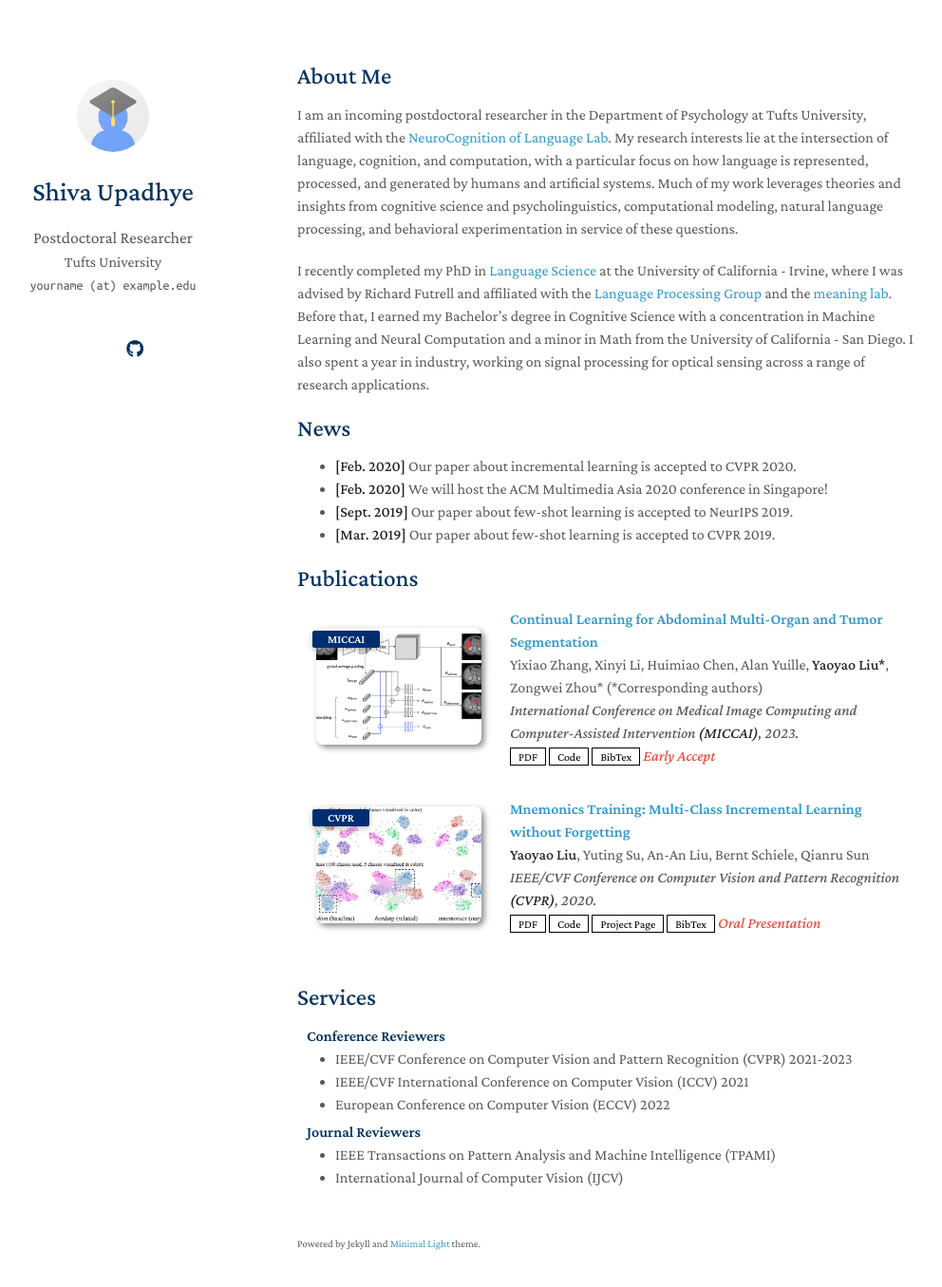
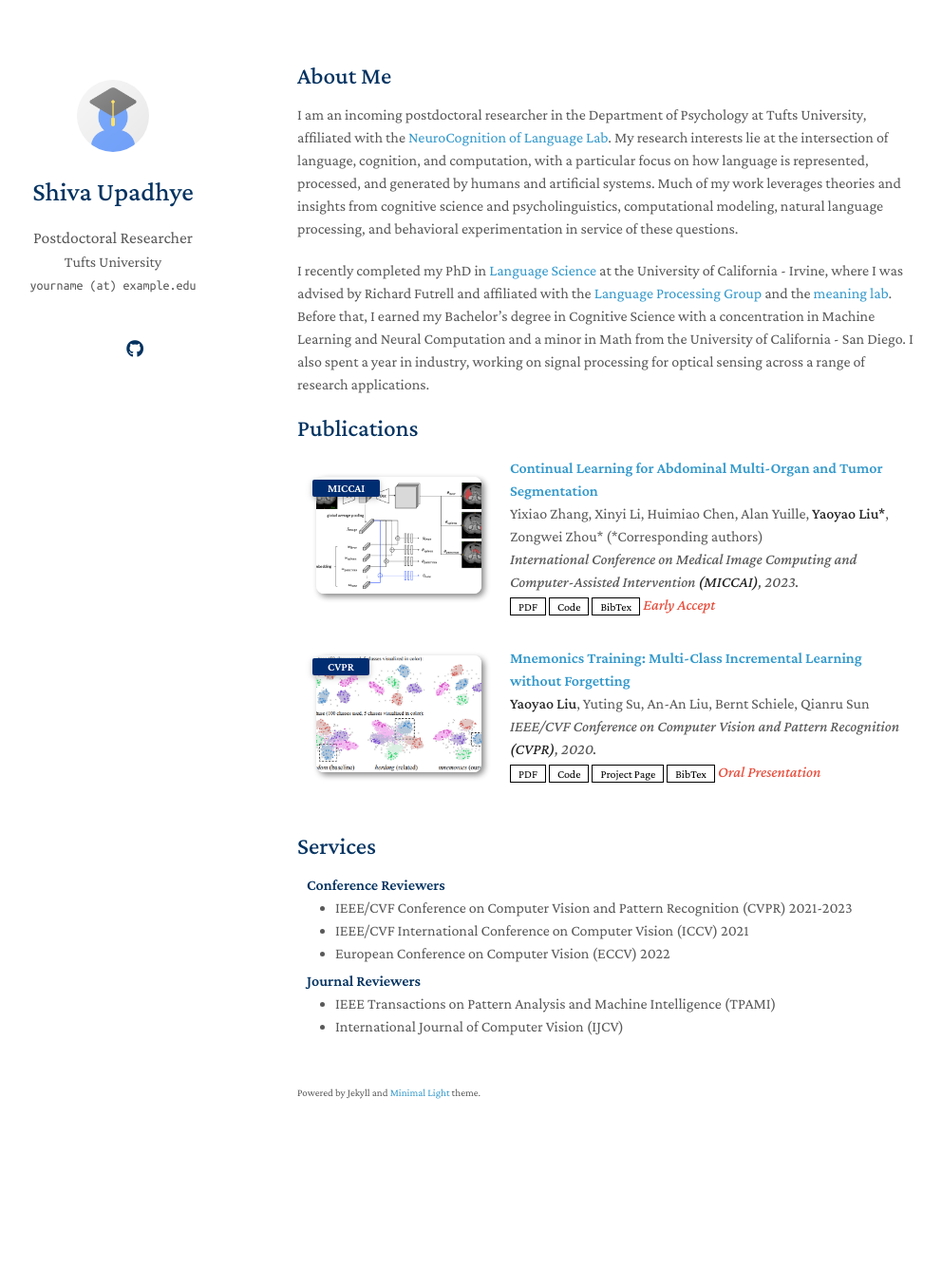
Before and after one commit to shiupadhye/shiupadhye.github.io, a Jekyll site: the page built from index.md, in a window 1280 px wide and 1390 px high. Shown: the top 1355 px of the window at 95% size, without its empty margins (157-1149 px from the left). Built offline with Jekyll 4.4.1, drawn with Linux system fonts in a browser that asks for light colours; a style sheet for code colours, icons or effects is not loaded; our own code applies the rules of GitHub Pages for plain Markdown files.

Commit message:
Update index.md

```diff
--- a/index.md
+++ b/index.md
@@ -10,12 +10,6 @@
 I recently completed my PhD in [Language Science](https://www.langsci.uci.edu/) at the University of California - Irvine, where I was advised by Richard Futrell and affiliated with the [Language Processing Group](https://langprocgroup.github.io/) and the [meaning lab](https://sites.socsci.uci.edu/~gscontra//meaning/).
 Before that, I earned my Bachelor’s degree in Cognitive Science with a concentration in Machine Learning and Neural Computation and a minor in Math from the University of California - San Diego. I also spent a year in industry, working on signal processing for optical sensing across a range of research applications.
 
-## News
-
-- **[Feb. 2020]** Our paper about incremental learning is accepted to CVPR 2020.
-- **[Feb. 2020]** We will host the ACM Multimedia Asia 2020 conference in Singapore!
-- **[Sept. 2019]** Our paper about few-shot learning is accepted to NeurIPS 2019.
-- **[Mar. 2019]** Our paper about few-shot learning is accepted to CVPR 2019.
 
 {% include_relative _includes/publications.md %}
 
```
